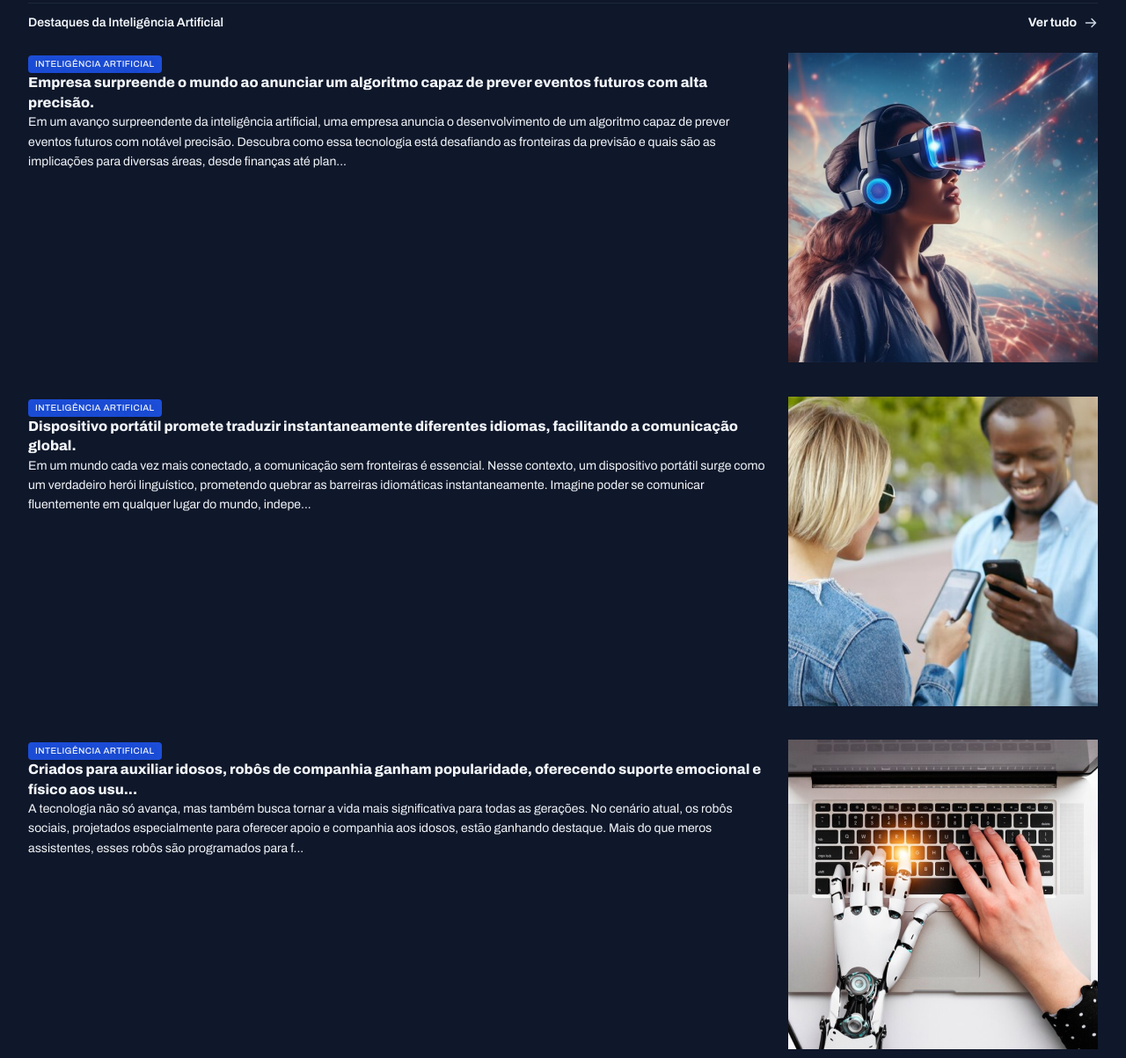
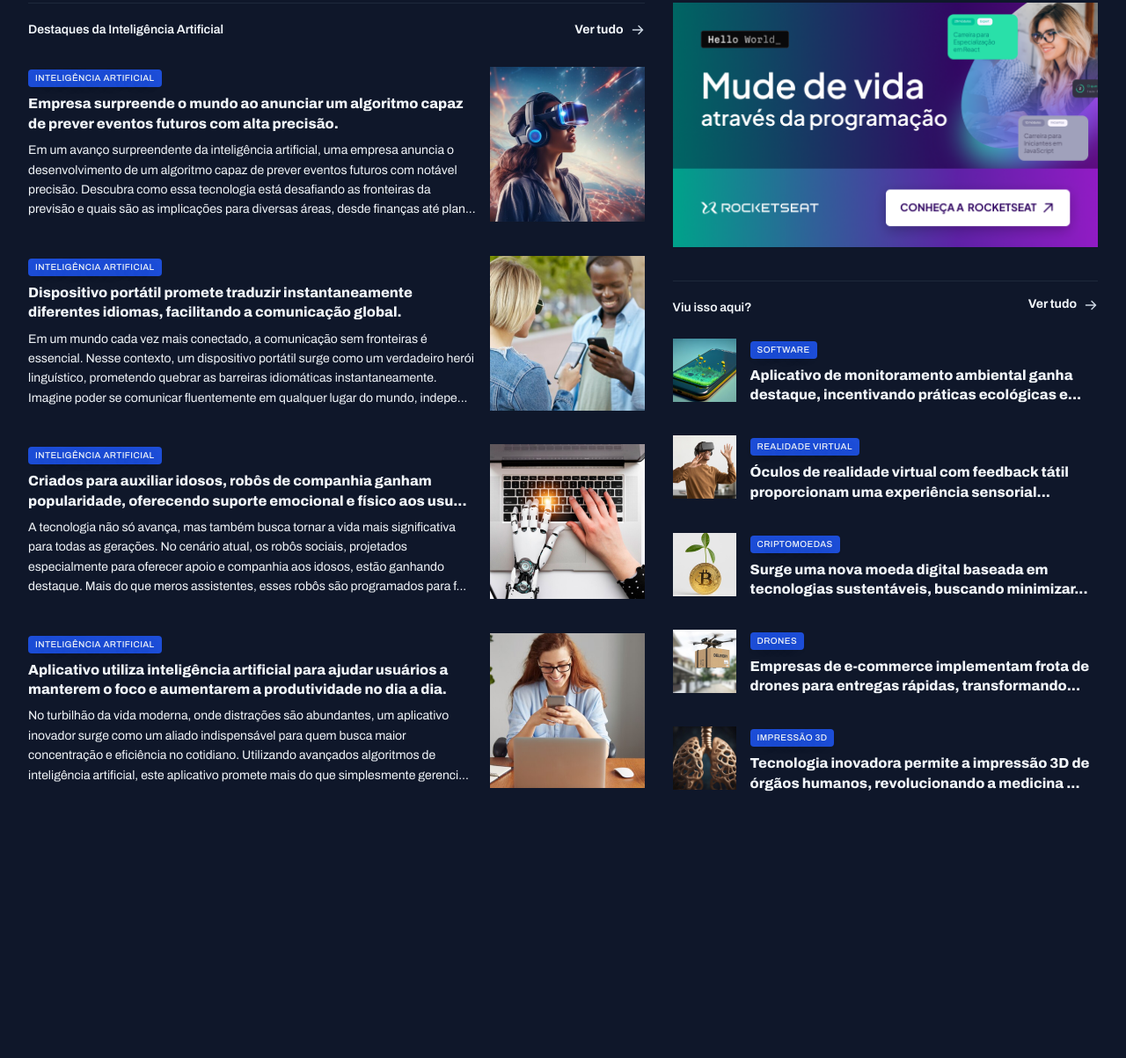
Before and after one commit to Mauricio-N/Rocketseat, a plain HTML site: page Full-stack/PortalDeNoticias/index.html in a window 1280 px wide. Shown: the part 1048-2251 px from the top of the page at 88% size. After the commit the page ends 1993 px from the top, so only its background shows below. Drawn offline with Linux system fonts and the light colour scheme.

Commit message:
Estudo Finalizado

```diff
--- a/Full-stack/PortalDeNoticias/index.html
+++ b/Full-stack/PortalDeNoticias/index.html
@@ -191,7 +191,7 @@
     </div>
   </section>
 
-  <div>
+  <aside>
     <div id="ads">
       <img src="./assets/Ads.png" alt="propaganda">
     </div>
@@ -210,10 +210,10 @@
           </div>
           <div>
             <span class="content-tag">
-              Inteligência Artificial
+              Software
             </span>
             <h3 class="text-xl">
-              Aplicativo de monitoramento ambiental ganha destaque, incentivando práticas ecológicas e pro...
+              Aplicativo de monitoramento ambiental ganha destaque, incentivando práticas ecológicas e...
             </h3>
           </div>
         </article>
@@ -223,10 +223,10 @@
           </div>
           <div>
             <span class="content-tag">
-              Inteligência Artificial
+              Realidade virtual
             </span>
             <h3 class="text-xl">
-              Óculos de realidade virtual com feedback tátil proporcionam uma experiência sensorial complet...
+              Óculos de realidade virtual com feedback tátil proporcionam uma experiência sensorial...
             </h3>
           </div>
         </article>
@@ -236,10 +236,10 @@
           </div>
           <div>
             <span class="content-tag">
-              Inteligência Artificial
+              criptomoedas
             </span>
             <h3 class="text-xl">
-              Surge uma nova moeda digital baseada em tecnologias sustentáveis, buscando minimizar o i...
+              Surge uma nova moeda digital baseada em tecnologias sustentáveis, buscando minimizar...
             </h3>
           </div>
         </article>
@@ -249,10 +249,10 @@
           </div>
           <div>
             <span class="content-tag">
-              Inteligência Artificial
+              Drones
             </span>
             <h3 class="text-xl">
-              Empresas de e-commerce implementam frota de drones para entregas rápidas, transformando o ce...
+              Empresas de e-commerce implementam frota de drones para entregas rápidas, transformando...
             </h3>
           </div>
         </article>
@@ -262,16 +262,16 @@
           </div>
           <div>
             <span class="content-tag">
-              Inteligência Artificial
+              Impressão 3D
             </span>
             <h3 class="text-xl">
-              Tecnologia inovadora permite a impressão 3D de órgãos humanos, revolucionando a medicina e a li...
+              Tecnologia inovadora permite a impressão 3D de órgãos humanos, revolucionando a medicina ...
             </h3>
           </div>
         </article>
       </div>
     </section>
-  </div>
+  </aside>
 
   </main>
 </body>
--- a/Full-stack/PortalDeNoticias/styles/global.css
+++ b/Full-stack/PortalDeNoticias/styles/global.css
@@ -56,8 +56,15 @@
   max-width: 100%;
 }
 main{
-  margin-top: 4rem;
-  gap: 8rem;
+  margin-block: 4rem;
+  row-gap: 8rem;
+  column-gap: 3.2rem;
+  grid-template-columns: 2fr 1.38fr;
+
+  grid-template-areas:
+  "featured featured"
+  "weekly weekly"
+  "ai aside";
 }
 .content-tag{
   display: inline-block;
--- a/Full-stack/PortalDeNoticias/styles/sections.css
+++ b/Full-stack/PortalDeNoticias/styles/sections.css
@@ -18,6 +18,7 @@
   }
 }
 #featured{
+  grid-area: featured;
   img{
     /* Preenche a altura em 100, não permitindo que fique diferença de algura */
     height: 100%;
@@ -52,6 +53,7 @@
 
 }
 #weekly{
+  grid-area: weekly;
   &>div{
     grid-template-columns: repeat(4, 29.2rem);
   }
@@ -73,5 +75,29 @@
 }
 
 #ai{
+  grid-area: ai;
+  img{
+    width: 17.6rem;
+    aspect-ratio: 1/1;
+    object-fit: cover;
+  }
+  h3{
+    margin-block: .8rem;
+
+  }
+}
+aside{
+  grid-area: aside;
+}
+#more{
+  margin-top: 3.2rem;
+  h3{
+    margin-top: .8rem;
+  }
+  img{
+    width: 7.2rem;
+    aspect-ratio: 1/1;
+    object-fit: cover;
+  }
 
 }
```
